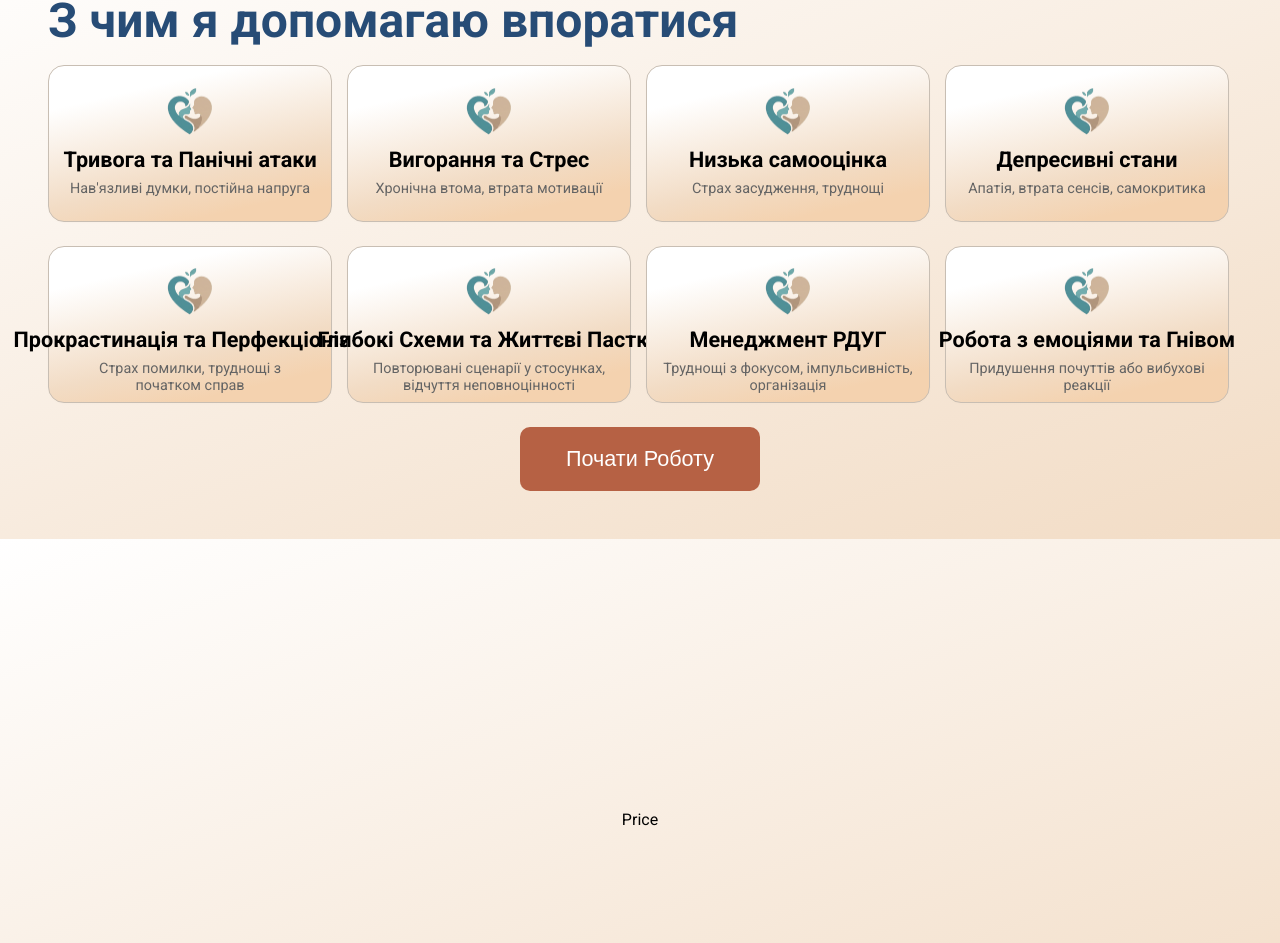
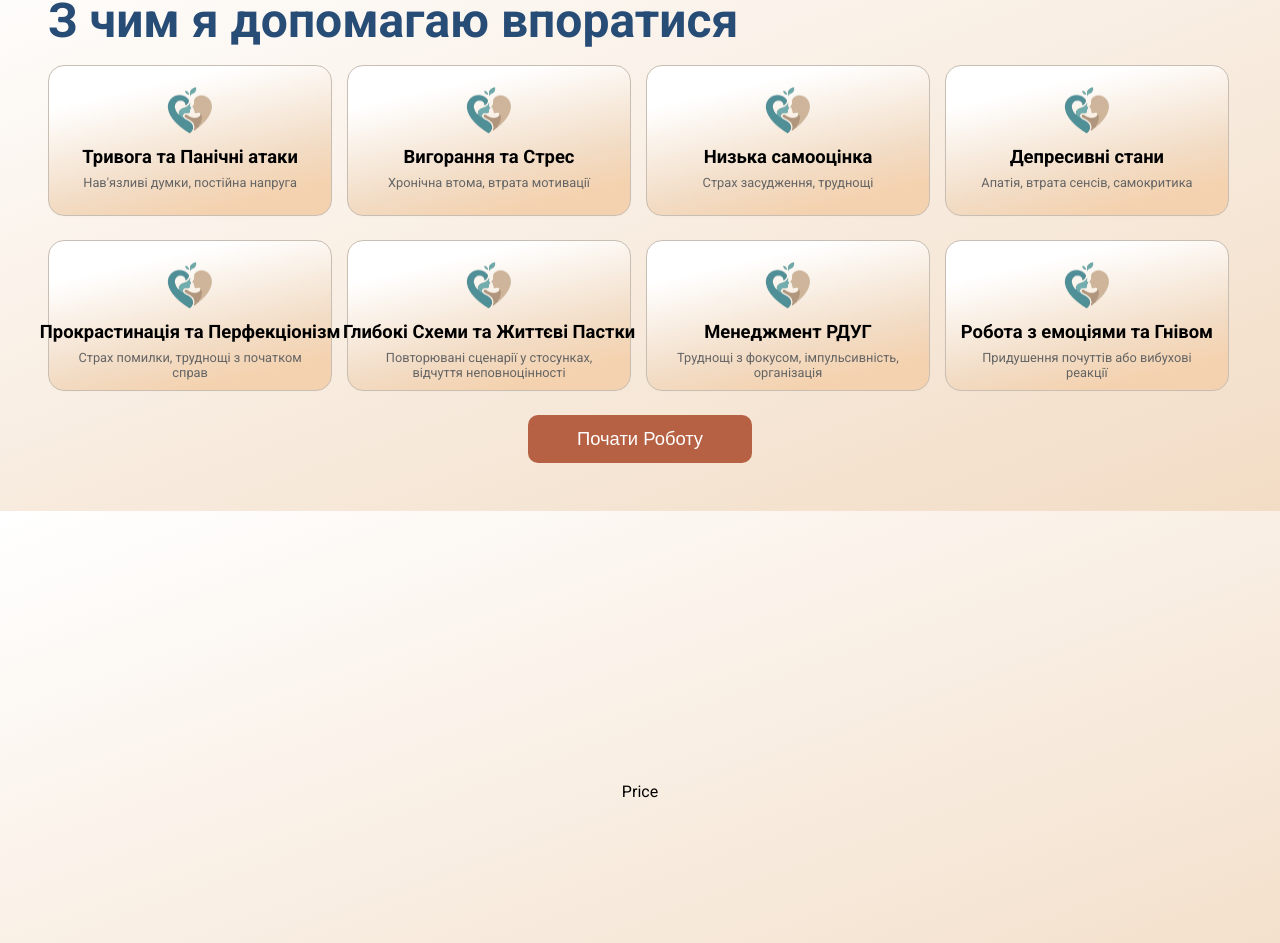
Before and after one commit to innacare/psy, a Next.js app: page / in a window 1280 px wide. Shown: the part 785-1728 px from the top of the page. Built offline with nearby package versions, Linux system fonts and the light colour scheme.

Commit message:
Update some styles

```diff
--- a/src/app/components/Scope/style.css
+++ b/src/app/components/Scope/style.css
@@ -20,9 +20,9 @@
     padding: 0.5rem 1rem;
     cursor: pointer;
     border: none;
-    height: 4rem;
-    width: 15rem;
-    font-size: 1.35rem;
+    height: 3rem;
+    width: 14rem;
+    font-size: 1.15rem;
     border-radius: 10px;
     display: flex;
     align-items: center;
@@ -66,7 +66,7 @@
 
       .scope__block__text {
         text-align: center;
-        font-size: 1.35rem;
+        font-size: 1.15rem;
         margin-top: 0.75rem;
         font-weight: 600;
         white-space: nowrap;
@@ -77,7 +77,7 @@
         margin-top: 0.5rem;
         color: #646464;
         min-height: 2rem;
-        font-size: 0.9rem;
+        font-size: 0.8rem;
       }
     }
   }
```
